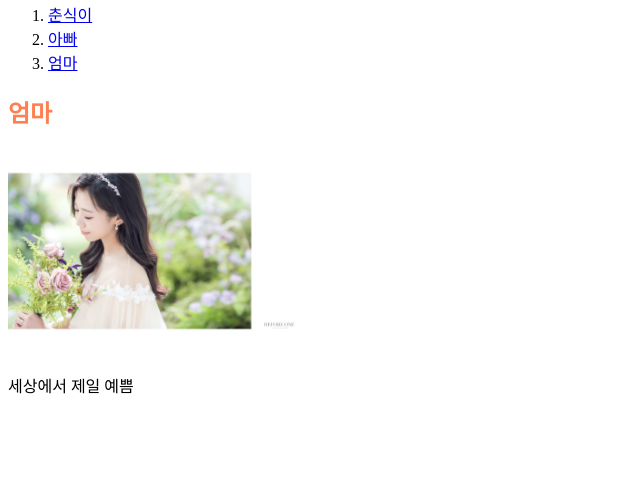
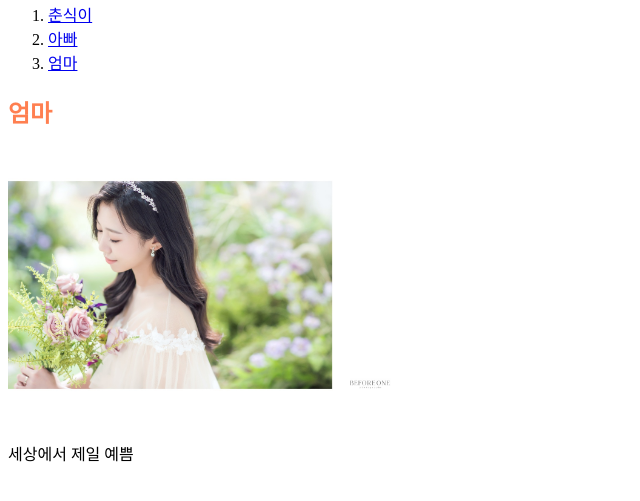
Before and after one commit to ziro-b/my-first-web-site, a plain HTML site: page 3.html in a window 1280 px wide. Shown: the part 87-588 px from the top of the page, without its empty margins (0-640 px from the left). Drawn offline with Linux system fonts and the light colour scheme.

Commit message:
Update 3.html

```diff
--- a/3.html
+++ b/3.html
@@ -11,7 +11,7 @@
         <li><a href="2.html">아빠</a></li>
         <li><a href="3.html">엄마</a></li>
     </ol>
-<h2 style="color:coral">엄마</h2><img src="juju.jpg" width="300">
+<h2 style="color:coral">엄마</h2><img src="juju.jpg" width="400">
 <p>세상에서 제일 예쁨</p>
 </body>
 </html>
```
